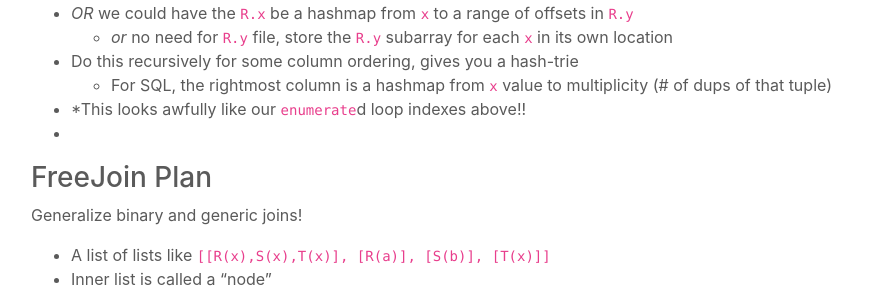
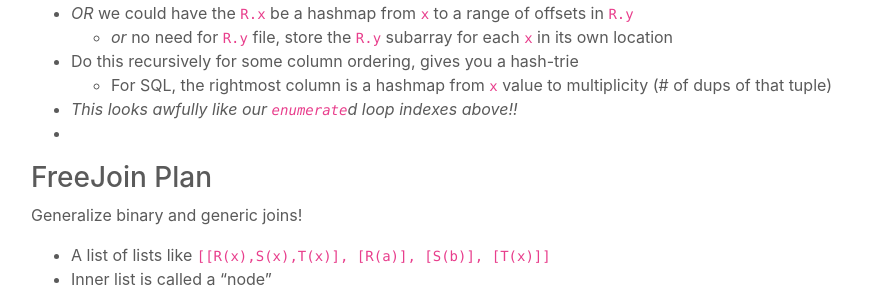
Before and after one commit to jhellerstein/cs286-sp24, a Jekyll site: the page built from Lecture 11 Freejoin.md, in a window 1280 px wide and 900 px high, scrolled down 6381 px. Shown: the part 161-453 px from the top of the window, without its empty margins (54-947 px from the left). Built offline with Jekyll 4.4.1, drawn with Linux system fonts in a browser that asks for light colours; nearby versions of some CDN libraries; our own code applies the rules of GitHub Pages for plain Markdown files.

```diff
--- a/Lecture 11 Freejoin.md
+++ b/Lecture 11 Freejoin.md
@@ -199,7 +199,7 @@ Note some funky things above:
     - *or* no need for `R.y` file, store the `R.y` subarray for each `x` in its own location
 - Do this recursively for some column ordering, gives you a hash-trie
     - For SQL, the rightmost column is a hashmap from `x` value to multiplicity (# of dups of that tuple)
-- *This looks awfully like our `enumerate`d loop indexes above!!
+- *This looks awfully like our `enumerate`d loop indexes above!!*
 -
 
 ### FreeJoin Plan
```
